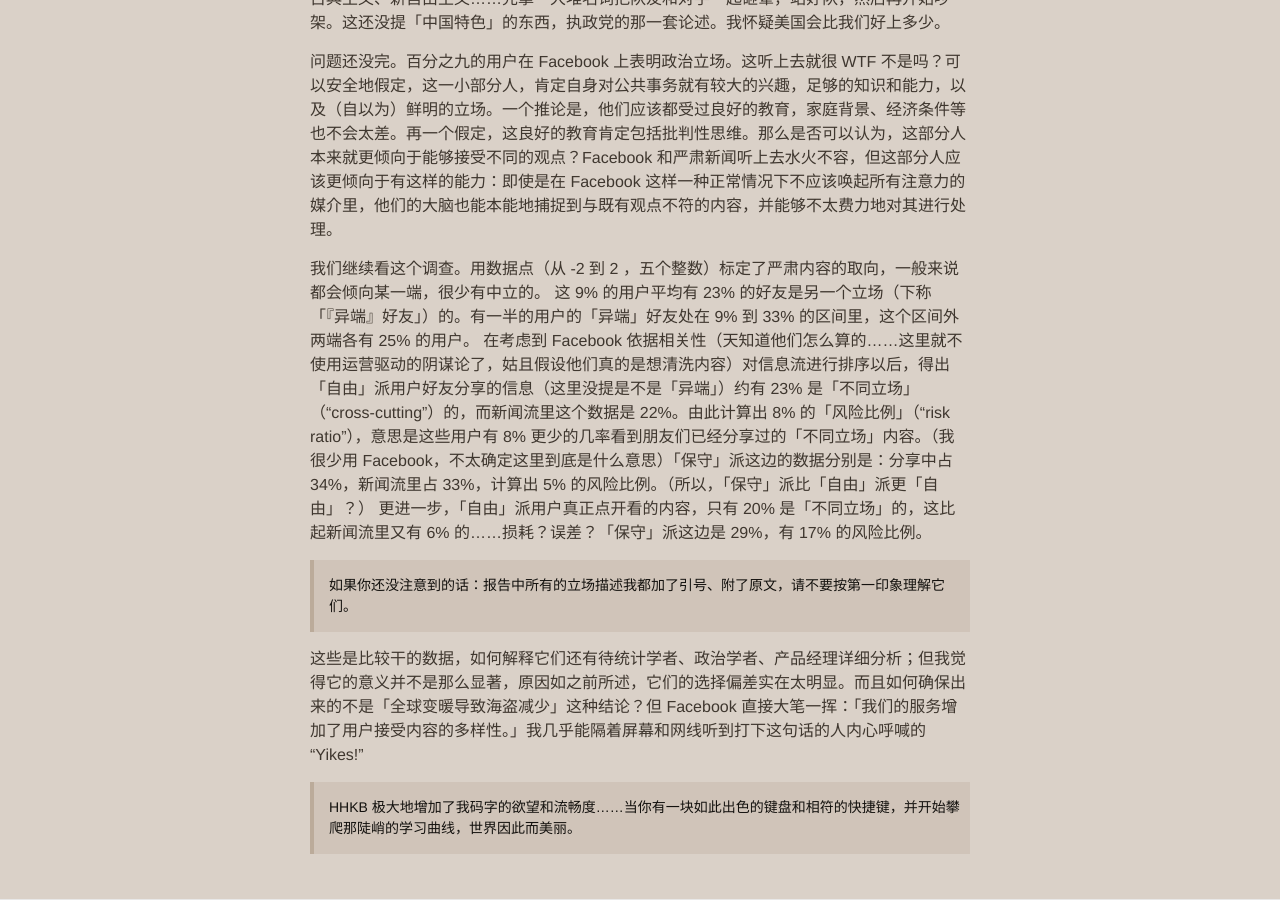
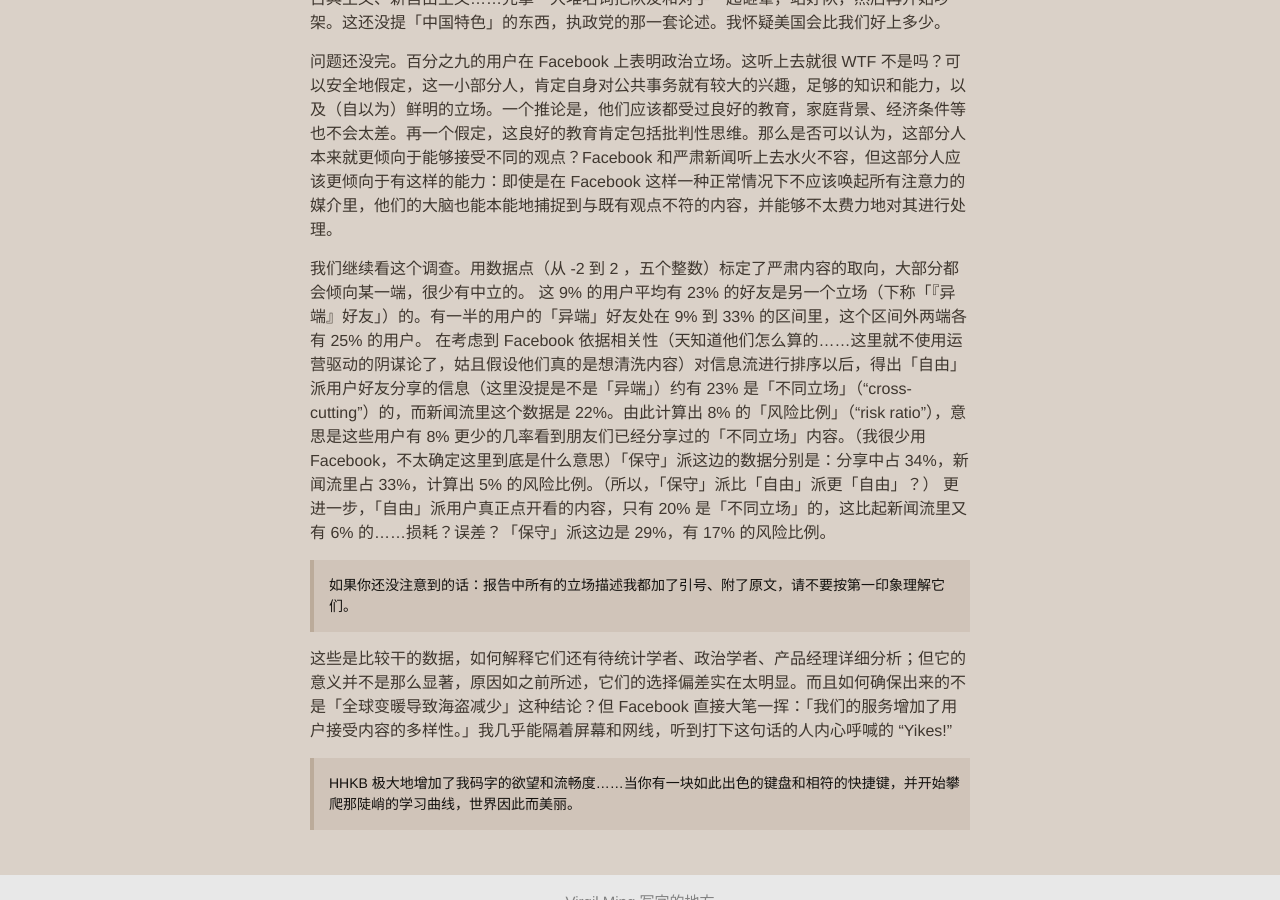
Before and after one commit to VirgilMing/LFCafe, a Jekyll site: the page built from _posts/2015-05-14-Facebook-声称用户能够看到更多样性的内容，果真如此？.md, in a window 1280 px wide and 900 px high, scrolled down 693 px. Built offline with Jekyll 4.4.1, drawn with Linux system fonts in a browser that asks for light colours.

Commit message:
Routine modification

```diff
--- a/_posts/2015-05-14-Facebook-声称用户能够看到更多样性的内容，果真如此？.md
+++ b/_posts/2015-05-14-Facebook-声称用户能够看到更多样性的内容，果真如此？.md
@@ -13,13 +13,13 @@ title: Facebook 声称用户能够看到更多样性的内容，果真如此？
 
 问题还没完。百分之九的用户在 Facebook 上表明政治立场。这听上去就很 WTF 不是吗？可以安全地假定，这一小部分人，肯定自身对公共事务就有较大的兴趣，足够的知识和能力，以及（自以为）鲜明的立场。一个推论是，他们应该都受过良好的教育，家庭背景、经济条件等也不会太差。再一个假定，这良好的教育肯定包括批判性思维。那么是否可以认为，这部分人本来就更倾向于能够接受不同的观点？Facebook 和严肃新闻听上去水火不容，但这部分人应该更倾向于有这样的能力：即使是在 Facebook 这样一种正常情况下不应该唤起所有注意力的媒介里，他们的大脑也能本能地捕捉到与既有观点不符的内容，并能够不太费力地对其进行处理。
 
-我们继续看这个调查。用数据点（从 -2 到 2 ，五个整数）标定了严肃内容的取向，一般来说都会倾向某一端，很少有中立的。
+我们继续看这个调查。用数据点（从 -2 到 2 ，五个整数）标定了严肃内容的取向，大部分都会倾向某一端，很少有中立的。
 这 9% 的用户平均有 23% 的好友是另一个立场（下称「『异端』好友」）的。有一半的用户的「异端」好友处在 9% 到 33% 的区间里，这个区间外两端各有 25% 的用户。
 在考虑到 Facebook 依据相关性（天知道他们怎么算的……这里就不使用运营驱动的阴谋论了，姑且假设他们真的是想清洗内容）对信息流进行排序以后，得出「自由」派用户好友分享的信息（这里没提是不是「异端」）约有 23% 是「不同立场」（“cross-cutting”）的，而新闻流里这个数据是 22%。由此计算出 8% 的「风险比例」（“risk ratio”），意思是这些用户有 8% 更少的几率看到朋友们已经分享过的「不同立场」内容。（我很少用 Facebook，不太确定这里到底是什么意思）「保守」派这边的数据分别是：分享中占 34%，新闻流里占 33%，计算出 5% 的风险比例。（所以，「保守」派比「自由」派更「自由」？）
 更进一步，「自由」派用户真正点开看的内容，只有 20% 是「不同立场」的，这比起新闻流里又有 6% 的……损耗？误差？「保守」派这边是 29%，有 17% 的风险比例。
 
 > 如果你还没注意到的话：报告中所有的立场描述我都加了引号、附了原文，请不要按第一印象理解它们。
 
-这些是比较干的数据，如何解释它们还有待统计学者、政治学者、产品经理详细分析；但我觉得它的意义并不是那么显著，原因如之前所述，它们的选择偏差实在太明显。而且如何确保出来的不是「全球变暖导致海盗减少」这种结论？但 Facebook 直接大笔一挥：「我们的服务增加了用户接受内容的多样性。」我几乎能隔着屏幕和网线听到打下这句话的人内心呼喊的 “Yikes!”
+这些是比较干的数据，如何解释它们还有待统计学者、政治学者、产品经理详细分析；但它的意义并不是那么显著，原因如之前所述，它们的选择偏差实在太明显。而且如何确保出来的不是「全球变暖导致海盗减少」这种结论？但 Facebook 直接大笔一挥：「我们的服务增加了用户接受内容的多样性。」我几乎能隔着屏幕和网线，听到打下这句话的人内心呼喊的 “Yikes!”
 
->HHKB 极大地增加了我码字的欲望和流畅度……当你有一块如此出色的键盘和相符的快捷键，并开始攀爬那陡峭的学习曲线，世界因此而美丽。
+> HHKB 极大地增加了我码字的欲望和流畅度……当你有一块如此出色的键盘和相符的快捷键，并开始攀爬那陡峭的学习曲线，世界因此而美丽。
```
